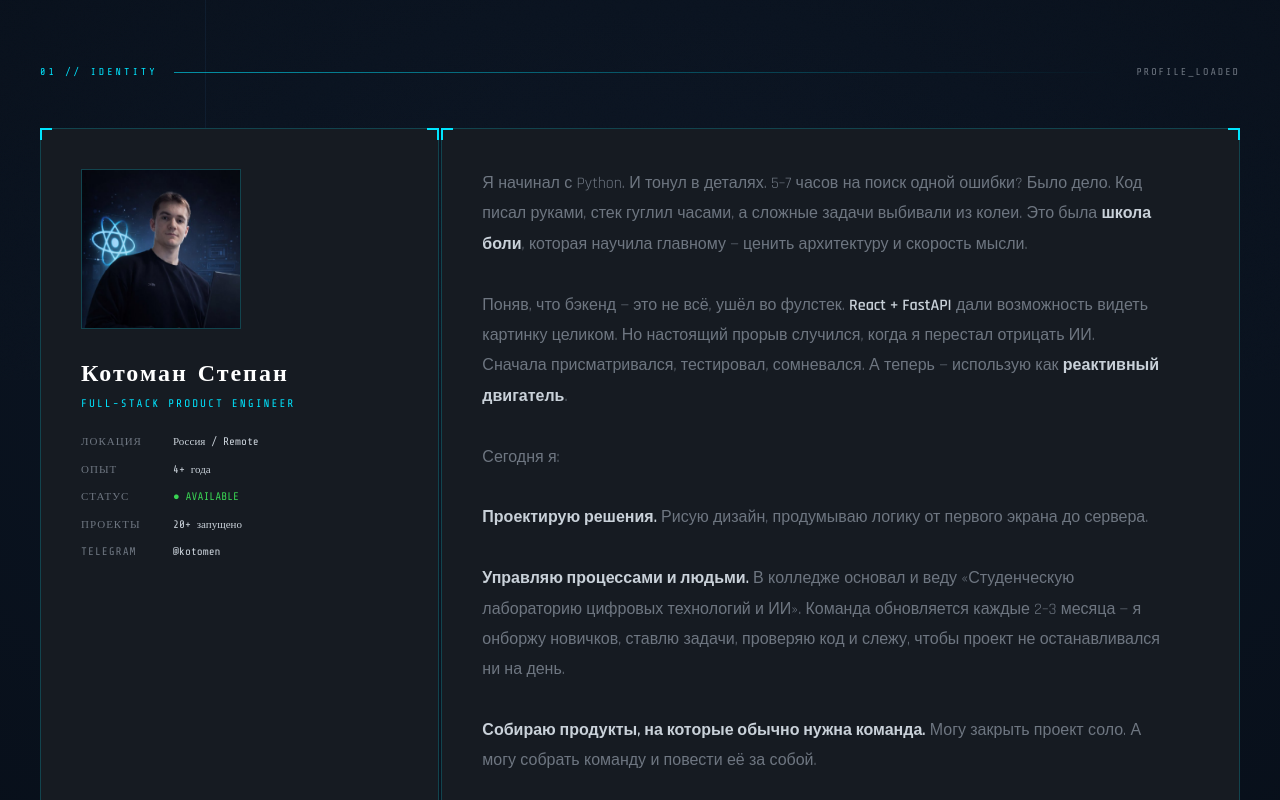
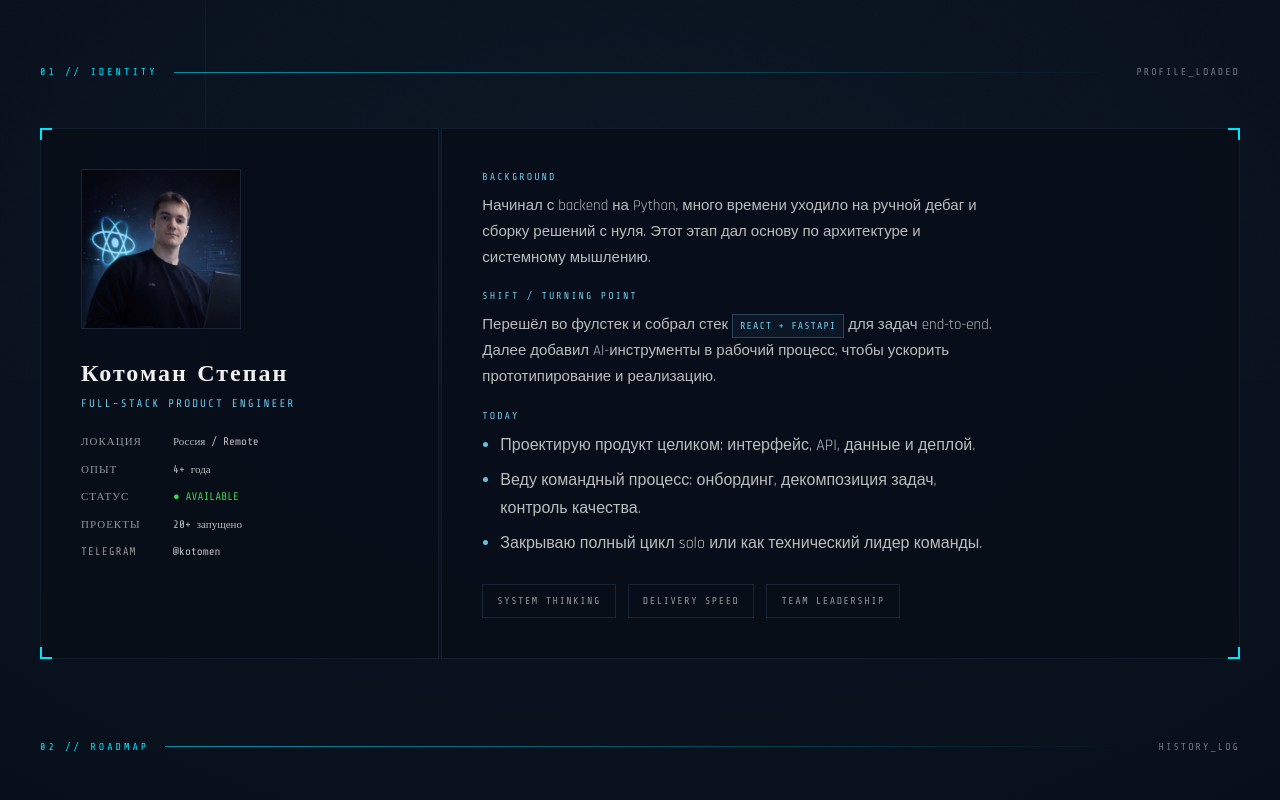
Before and after one commit to STAP16/kotomen-portfolio, a React (Vite) app in the folder kotomen-react/: page /about in a window 1280 px wide. Shown: the part 420-1220 px from the top of the page. Built offline with nearby package versions, Linux system fonts and the light colour scheme.

Commit message:
Редизайн Обо мне

```diff
--- a/kotomen-react/src/pages/About/About.jsx
+++ b/kotomen-react/src/pages/About/About.jsx
@@ -153,7 +153,7 @@ export default function About() {
       <SectionHeader tag="01 // IDENTITY" num="PROFILE_LOADED" />
       <div className={s.identityGrid}>
         <motion.div className={s.identityCard} variants={fadeUp(0)} initial="hidden" whileInView="visible" viewport={inViewViewport}>
-          <CornerDecorations />
+          <CornerDecorations corners={['tl', 'bl']} />
           <div className={s.avatarWrapper}>
             <img src={aboutImg} alt="Котоман Степан" className={s.avatarPlaceholder} />
           </div>
@@ -169,24 +169,40 @@ export default function About() {
         </motion.div>
 
         <motion.div className={s.identityBio} variants={fadeUp(1)} initial="hidden" whileInView="visible" viewport={inViewViewport}>
-          <CornerDecorations />
-          <div className={s.bioText}>
-            Я начинал с Python. И тонул в деталях. 5–7 часов на поиск одной ошибки? Было дело.
-            Код писал руками, стек гуглил часами, а сложные задачи выбивали из колеи.
-            Это была <strong>школа боли</strong>, которая научила главному — ценить архитектуру и скорость мысли.<br /><br />
-            Поняв, что бэкенд — это не всё, ушёл во фулстек. <strong>React + FastAPI</strong> дали возможность
-            видеть картинку целиком. Но настоящий прорыв случился, когда я перестал отрицать ИИ.
-            Сначала присматривался, тестировал, сомневался. А теперь — использую как <strong>реактивный двигатель</strong>.<br /><br />
-            Сегодня я:<br /><br />
-            <strong>Проектирую решения.</strong> Рисую дизайн, продумываю логику от первого экрана до сервера.<br /><br />
-            <strong>Управляю процессами и людьми.</strong> В колледже основал и веду «Студенческую лабораторию цифровых технологий и ИИ».
-            Команда обновляется каждые 2–3 месяца — я онборжу новичков, ставлю задачи, проверяю код
-            и слежу, чтобы проект не останавливался ни на день.<br /><br />
-            <strong>Собираю продукты, на которые обычно нужна команда.</strong> Могу закрыть проект соло.
-            А могу собрать команду и повести её за собой.
+          <CornerDecorations corners={['tr', 'br']} />
+          <div className={s.bioBody}>
+            <div className={s.bioSection}>
+              <div className={s.bioLabel}>BACKGROUND</div>
+              <p className={s.bioParagraph}>
+                Начинал с backend на Python, много времени уходило на ручной дебаг и сборку решений с нуля.
+                Этот этап дал основу по архитектуре и системному мышлению.
+              </p>
+            </div>
+
+            <div className={s.bioSection}>
+              <div className={s.bioLabel}>SHIFT / TURNING POINT</div>
+              <p className={s.bioParagraph}>
+                Перешёл во фулстек и собрал стек
+                {' '}
+                <span className={s.inlineTag}>REACT + FASTAPI</span>
+                {' '}
+                для задач end-to-end.
+                Далее добавил AI-инструменты в рабочий процесс, чтобы ускорить прототипирование и реализацию.
+              </p>
+            </div>
+
+            <div className={s.bioSection}>
+              <div className={s.bioLabel}>TODAY</div>
+              <ul className={s.bioList}>
+                <li>Проектирую продукт целиком: интерфейс, API, данные и деплой.</li>
+                <li>Веду командный процесс: онбординг, декомпозиция задач, контроль качества.</li>
+                <li>Закрываю полный цикл solo или как технический лидер команды.</li>
+              </ul>
+            </div>
           </div>
+
           <div className={s.bioValues}>
-            {['СИСТЕМНОЕ МЫШЛЕНИЕ', 'СКОРОСТЬ РАЗРАБОТКИ', 'CODE QUALITY', 'УПРАВЛЕНИЕ КОМАНДОЙ', 'АВТОНОМНОСТЬ'].map(v => (
+            {['SYSTEM THINKING', 'DELIVERY SPEED', 'TEAM LEADERSHIP'].map(v => (
               <span key={v} className={s.valueTag}>{v}</span>
             ))}
           </div>
--- a/kotomen-react/src/pages/About/About.module.css
+++ b/kotomen-react/src/pages/About/About.module.css
@@ -13,15 +13,15 @@
 .identityGrid { display: grid; grid-template-columns: 1fr 2fr; gap: 2px; margin-bottom: 80px; }
 
 .identityCard {
-  background: var(--bg2);
-  border: 1px solid var(--border);
+  background: rgba(8, 14, 24, 0.88);
+  border: 1px solid rgba(86, 130, 168, 0.14);
   padding: 40px;
   position: relative;
 }
 
 .avatarWrapper {
   width: 160px; height: 160px;
-  border: 1px solid var(--border);
+  border: 1px solid rgba(86, 130, 168, 0.2);
   position: relative;
   margin-bottom: 24px;
   overflow: hidden;
@@ -43,24 +43,37 @@
   font-size: 64px;
 }
 
-.identityName { font-family: 'Orbitron'; font-weight: 900; font-size: 24px; color: #fff; letter-spacing: 2px; margin-bottom: 4px; }
-.identityRole { font-family: 'Share Tech Mono'; font-size: 11px; color: var(--cyan); letter-spacing: 2px; margin-bottom: 20px; }
+.identityName {
+  font-family: 'Orbitron';
+  font-weight: 700;
+  font-size: 24px;
+  color: rgba(255,255,255,0.94);
+  letter-spacing: 2px;
+  margin-bottom: 4px;
+}
+.identityRole {
+  font-family: 'Share Tech Mono';
+  font-size: 11px;
+  color: rgba(120, 220, 255, 0.9);
+  letter-spacing: 2px;
+  margin-bottom: 20px;
+}
 
 .identityMeta { display: flex; flex-direction: column; gap: 10px; }
 .metaRow { display: flex; align-items: center; gap: 12px; font-family: 'Share Tech Mono'; font-size: 11px; }
-.metaLabel { color: var(--text-dim); letter-spacing: 1px; width: 80px; }
-.metaValue { color: var(--text); }
+.metaLabel { color: rgba(255,255,255,0.56); letter-spacing: 1px; width: 80px; }
+.metaValue { color: rgba(255,255,255,0.72); }
 .green { color: var(--green); }
 
 .identityBio {
   padding: 40px;
-  background: var(--bg2);
-  border: 1px solid var(--border);
+  background: rgba(8, 14, 24, 0.88);
+  border: 1px solid rgba(86, 130, 168, 0.14);
   position: relative;
   display: flex;
   flex-direction: column;
   justify-content: space-between;
-  gap: 32px;
+  gap: 26px;
 }
 
 .bioQuote {
@@ -74,18 +87,76 @@
 }
 .bioQuote em { color: var(--cyan); font-style: normal; }
 
-.bioText { font-size: 16px; color: var(--text-dim); line-height: 1.9; max-width: 680px; }
-.bioText strong { color: var(--text); font-weight: 600; }
+.bioBody {
+  max-width: 62ch;
+  display: flex;
+  flex-direction: column;
+  gap: 18px;
+}
+
+.bioSection {
+  display: flex;
+  flex-direction: column;
+  gap: 8px;
+}
+
+.bioLabel {
+  font-family: 'Share Tech Mono';
+  font-size: 10px;
+  letter-spacing: 2px;
+  color: rgba(120, 220, 255, 0.9);
+  text-transform: uppercase;
+}
+
+.bioParagraph {
+  font-size: 15px;
+  font-weight: 400;
+  color: rgba(255,255,255,0.72);
+  line-height: 1.72;
+  margin: 0;
+}
+
+.bioList {
+  margin: 0;
+  padding-left: 18px;
+  display: flex;
+  flex-direction: column;
+  gap: 8px;
+  color: rgba(255,255,255,0.72);
+  line-height: 1.72;
+}
+
+.bioList li::marker {
+  color: rgba(120, 220, 255, 0.86);
+}
+
+.inlineTag {
+  display: inline-block;
+  vertical-align: baseline;
+  font-family: 'Share Tech Mono';
+  font-size: 10px;
+  font-weight: 500;
+  letter-spacing: 1px;
+  color: rgba(120, 220, 255, 0.92);
+  border: 1px solid rgba(92, 157, 194, 0.35);
+  background: rgba(15, 32, 50, 0.55);
+  padding: 2px 7px;
+}
 
 .bioValues { display: flex; gap: 12px; flex-wrap: wrap; }
 .valueTag {
   font-family: 'Share Tech Mono'; font-size: 10px;
-  padding: 8px 16px;
-  border: 1px solid var(--border);
-  color: var(--text-dim); letter-spacing: 2px;
-  transition: border-color 0.2s, color 0.2s;
+  font-weight: 500;
+  padding: 8px 14px;
+  border: 1px solid rgba(86, 130, 168, 0.2);
+  color: rgba(255,255,255,0.56); letter-spacing: 1.5px;
+  transition: border-color 0.2s, color 0.2s, background 0.2s;
 }
-.valueTag:hover { border-color: var(--cyan); color: var(--cyan); }
+.valueTag:hover {
+  border-color: rgba(120, 220, 255, 0.45);
+  color: rgba(120, 220, 255, 0.92);
+  background: rgba(13, 31, 48, 0.45);
+}
 
 /* TIMELINE */
 .timelineSection { margin-bottom: 80px; }
```
